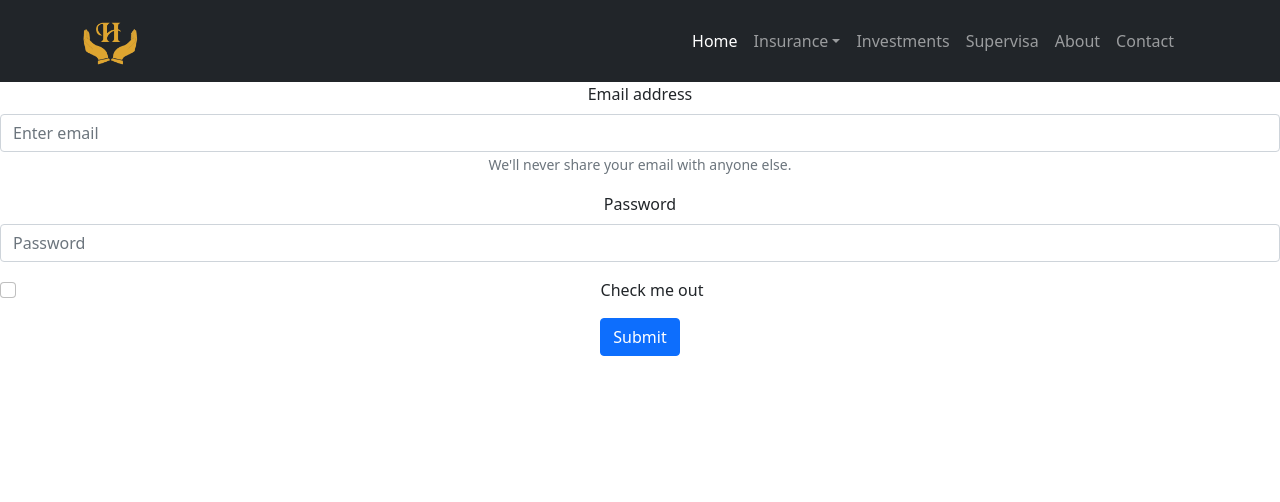
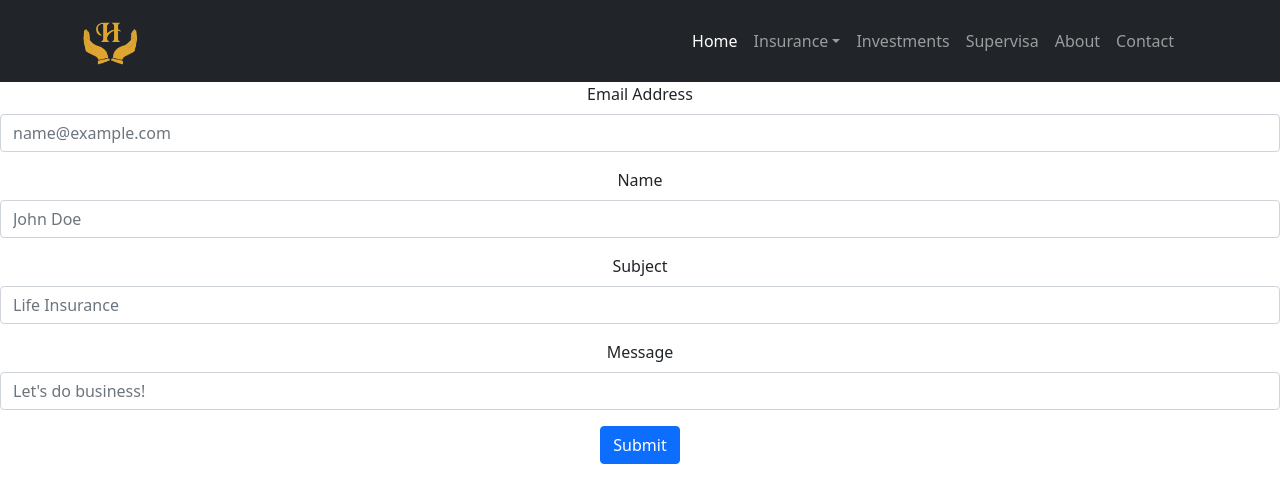
Before and after one commit to NirmalHegde/Hegde-Insurance, a React (Create React App) app in the folder shrikant/: page /contact in a window 1280 px wide. Shown: the top 502 px of the page. Built offline with nearby package versions, Linux system fonts and the light colour scheme.

Commit message:
contact + email service

```diff
--- a/shrikant/src/components/contact/contact.jsx
+++ b/shrikant/src/components/contact/contact.jsx
@@ -5,20 +5,21 @@ import Button from "react-bootstrap/Button";
 const Contact = () => {
     return (
         <Form>
-            <Form.Group className="mb-3" controlId="formBasicEmail">
-                <Form.Label>Email address</Form.Label>
-                <Form.Control type="email" placeholder="Enter email" />
-                <Form.Text className="text-muted">
-                We'll never share your email with anyone else.
-                </Form.Text>
+            <Form.Group className="mb-3" controlId="email">
+                <Form.Label>Email Address</Form.Label>
+                <Form.Control type="email" placeholder="name@example.com" />
             </Form.Group>
-
-            <Form.Group className="mb-3" controlId="formBasicPassword">
-                <Form.Label>Password</Form.Label>
-                <Form.Control type="password" placeholder="Password" />
+            <Form.Group className="mb-3" controlId="name">
+                <Form.Label>Name</Form.Label>
+                <Form.Control type="text" placeholder="John Doe" />
             </Form.Group>
-            <Form.Group className="mb-3" controlId="formBasicCheckbox">
-                <Form.Check type="checkbox" label="Check me out" />
+            <Form.Group className="mb-3" controlId="subject">
+                <Form.Label>Subject</Form.Label>
+                <Form.Control type="text" placeholder="Life Insurance" />
+            </Form.Group>
+            <Form.Group className="mb-3" controlId="body">
+                <Form.Label>Message</Form.Label>
+                <Form.Control type="textarea" placeholder="Let's do business!" />
             </Form.Group>
             <Button variant="primary" type="submit">
                 Submit
--- a/shrikant/src/components/navbar/navbar.jsx
+++ b/shrikant/src/components/navbar/navbar.jsx
@@ -11,7 +11,7 @@ const MyNavbar = ({page, changePage}) => {
     <>
       <Navbar sticky="top" bg="dark" variant="dark">
         <Container>
-          <Navbar.Brand href="#home">
+          <Navbar.Brand href="home">
             <img className="navlogo" src={logo} alt="shrilogo" />
           </Navbar.Brand>
           <Nav activeKey={page} className="justify-content-end flex-grow-1 pe-3">
```
